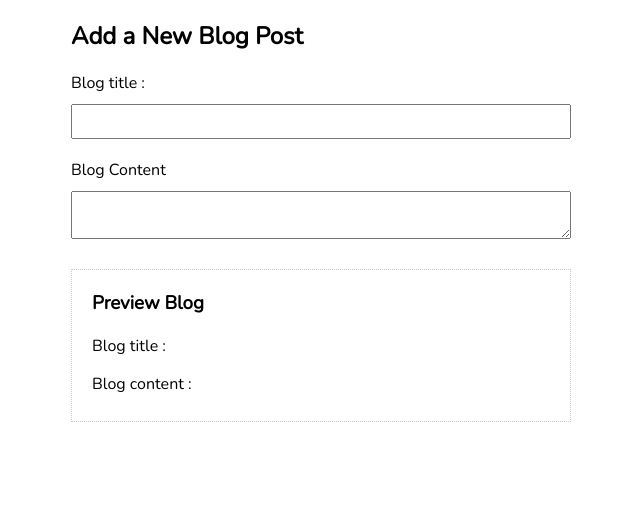
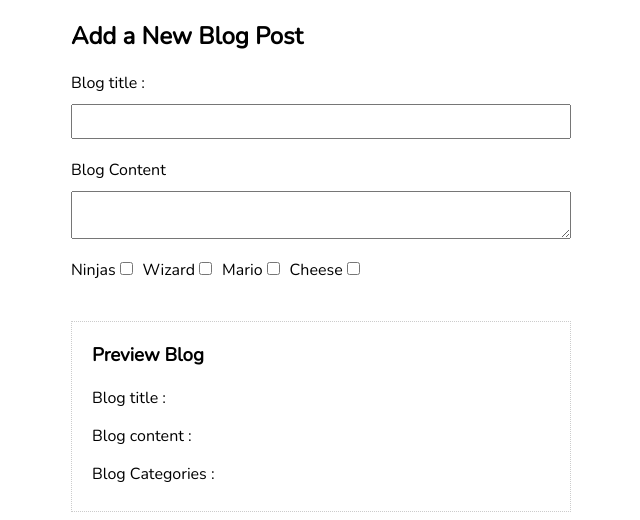
Before and after one commit to dudedean/vueBlog, a Vue app: page / in a window 1280 px wide. Shown: the top 520 px of the page, without its empty margins (319-959 px from the left). Built offline with nearby package versions, Linux system fonts and the light colour scheme.

Commit message:
-lesson 30 : checkbox binding

```diff
--- a/src/components/addBlog.vue
+++ b/src/components/addBlog.vue
@@ -6,6 +6,16 @@
         <input type="text" required v-model.lazy="blog.title">
         <label for="blogContent">Blog Content</label>
         <textarea v-model.lazy="blog.content"></textarea>
+        <div id="checkboxes">
+            <label>Ninjas</label>
+            <input type="checkbox" value="ninjas" v-model="blog.categories" name="ninjas" id="ninjas">
+            <label>Wizard</label>
+            <input type="checkbox" value="wizard" v-model="blog.categories" name="wizard" id="wizard">
+            <label>Mario</label>
+            <input type="checkbox" value="mario" v-model="blog.categories" name="mario" id="mario">
+            <label>Cheese</label>
+            <input type="checkbox" value="cheese" v-model="blog.categories" name="cheese" id="cheese">
+        </div>
     </form>
 
     <div id="preview">
@@ -13,6 +23,10 @@
         <p>Blog title : {{ blog.title }}</p>
         <p>Blog content : </p>
         <p>{{ blog.content }}</p>
+        <p>Blog Categories : </p>
+        <ul>
+            <li v-for="category in blog.categories" v-bind:key="category.id">{{ category }}</li>
+        </ul>
     </div>
   </div>
 </template>
@@ -23,7 +37,8 @@
     return {
         blog: {
             title: '',
-            content: ''
+            content: '',
+            categories: []
         }
     }
   },
@@ -58,4 +73,11 @@
 h3{
     margin-top: 10px;
 }
+#checkboxes input{
+    display:inline-block;
+    margin-right: 10px;
+}
+#checkboxes label{
+    display:inline-block;
+}
 </style>
```
